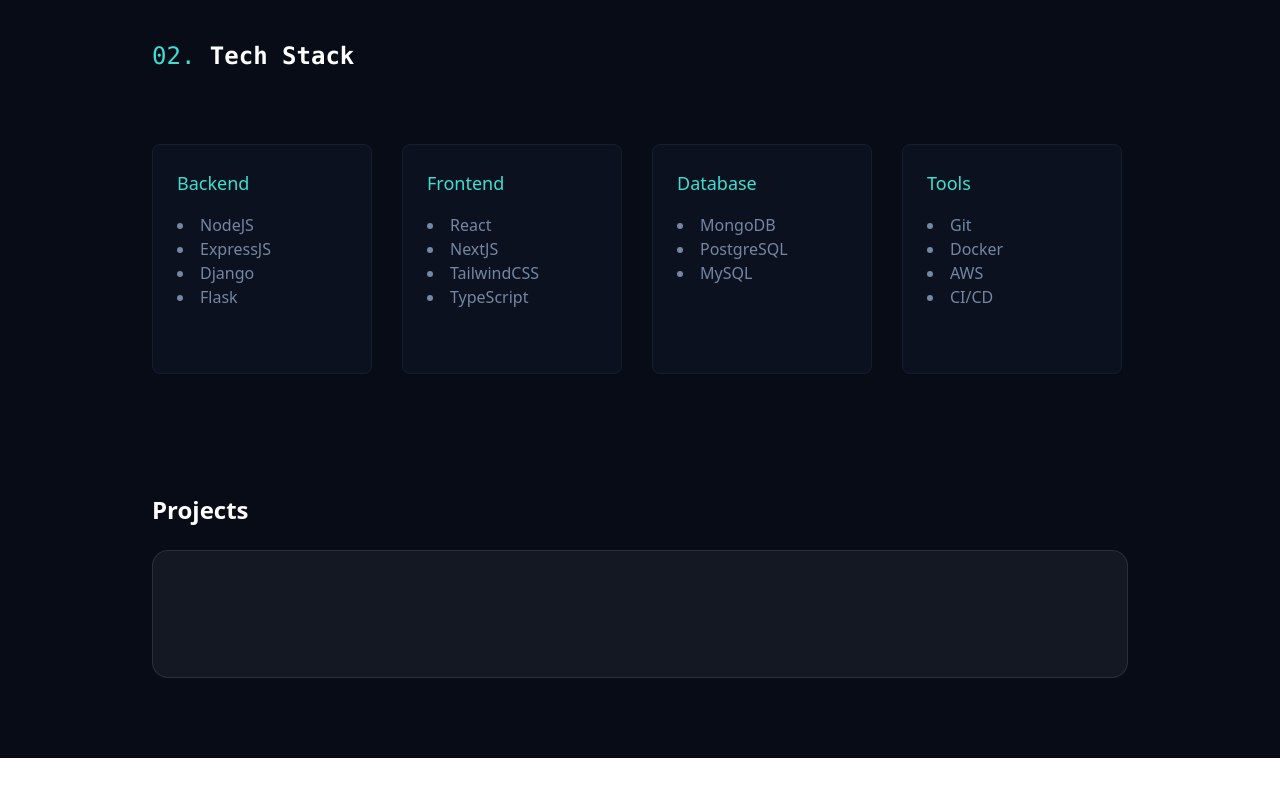
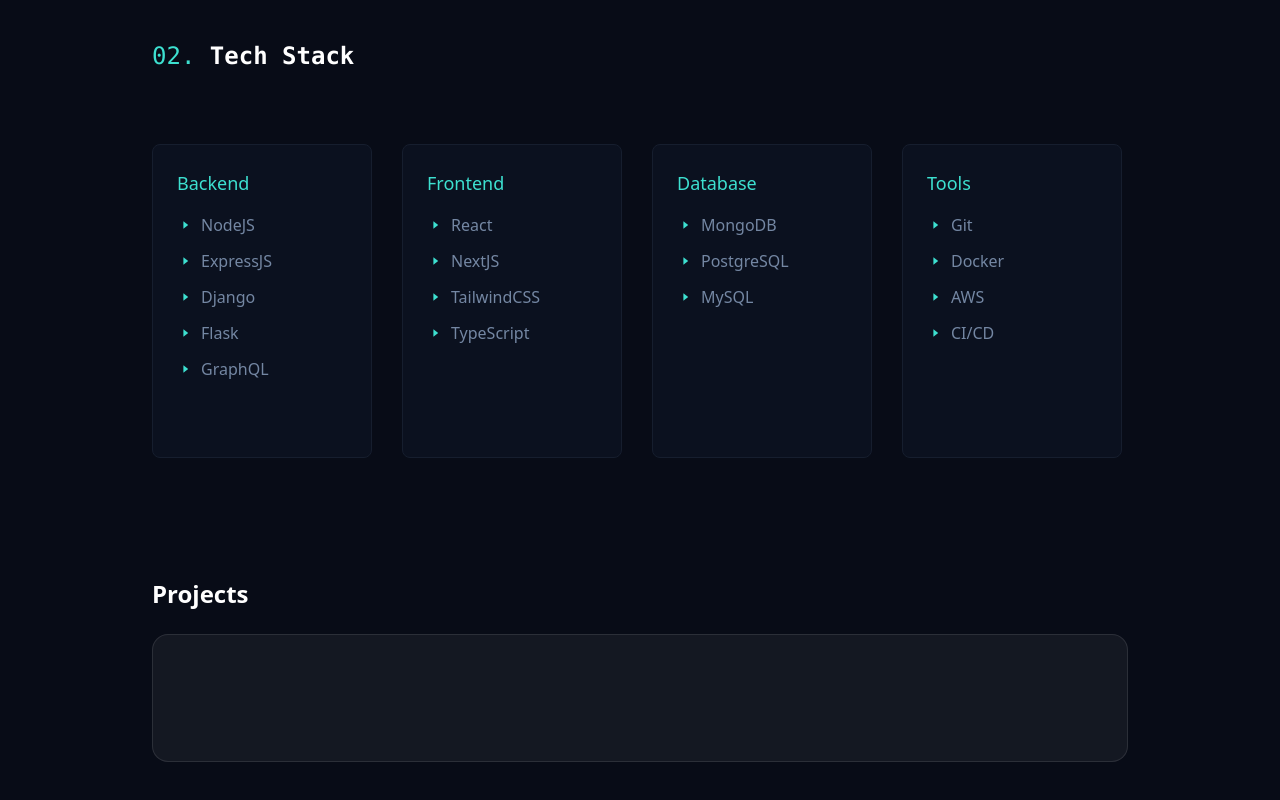
Before and after one commit to harshithkalki/Harshith_portfolio, a React (Vite) app: page / in a window 1280 px wide. Shown: the part 1404-2204 px from the top of the page. Before the commit the page ends 2162 px from the top, so only its background shows below. Built offline with nearby package versions, Linux system fonts and the light colour scheme.

Commit message:
tech stack changes

```diff
--- a/package.json
+++ b/package.json
@@ -13,6 +13,7 @@
     "@tailwindcss/vite": "^4.1.18",
     "react": "^19.2.0",
     "react-dom": "^19.2.0",
+    "react-icons": "^5.5.0",
     "tailwindcss": "^4.1.18"
   },
   "devDependencies": {
--- a/src/components/Skills.tsx
+++ b/src/components/Skills.tsx
@@ -1,8 +1,10 @@
+import { RxTriangleRight } from "react-icons/rx";
+
 const Skills = () => {
   const techStack = [
     {
       name: "Backend",
-      techs: ["NodeJS", "ExpressJS", "Django", "Flask"],
+      techs: ["NodeJS", "ExpressJS", "Django", "Flask", "GraphQL"],
     },
     {
       name: "Frontend",
@@ -19,7 +21,7 @@
   ];
 
   return (
-    <section id="skills" className="w-screen md:max-w-5xl mx-auto  px-6 py-20">
+    <section id="skills" className="w-screen md:max-w-5xl mx-auto px-6 py-20">
       <pre className="text-2xl font-semibold">
         <span className="font-normal text-[#3de0d0]">02. </span>Tech Stack
       </pre>
@@ -30,9 +32,14 @@
             <h3 className="text-lg font-medium text-[#3de0d0] mb-4">
               {stack.name}
             </h3>
-            <ul className="list-disc list-inside text-[#7487a3]">
+            <ul className="list-none list-inside text-[#7487a3]">
               {stack.techs.map((tech) => (
-                <li key={tech}>{tech}</li>
+                <>
+                  <li key={tech} className="flex items-center gap-2 mb-3">
+                    <RxTriangleRight className="text-[#3de0d0]" />
+                    {tech}
+                  </li>
+                </>
               ))}
             </ul>
           </div>
```
Also changed, not shown: 1 other file (tests, documents, lock files or other folders).
